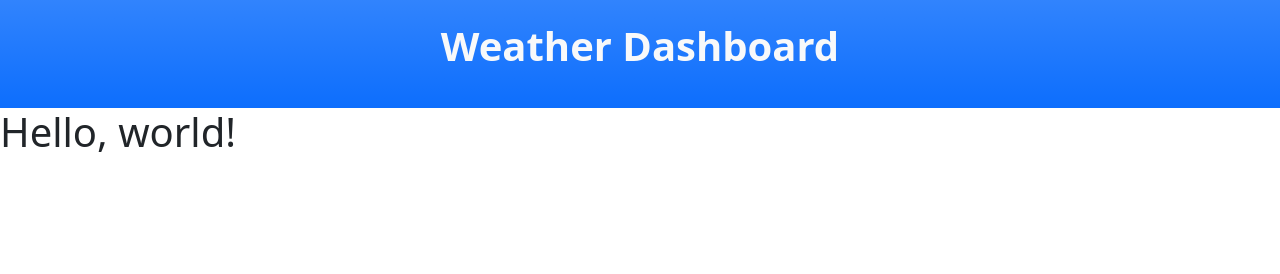
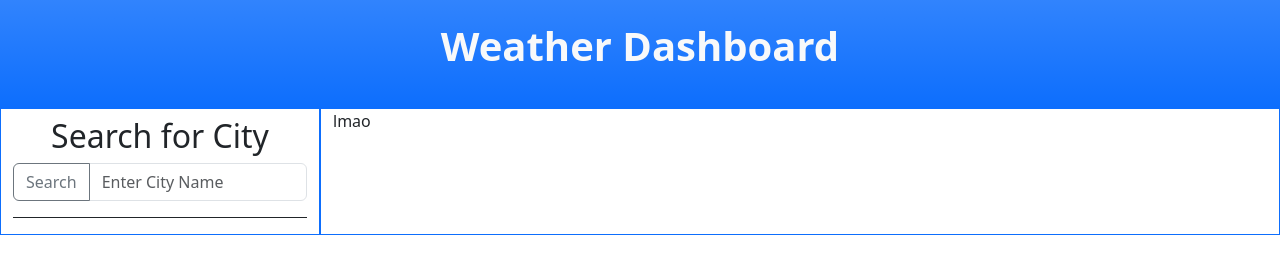
Before and after one commit to griff1nz/weather-dashboard, a plain HTML site: page index.html in a window 1280 px wide. Drawn offline with nearby package versions, Linux system fonts and the light colour scheme.

Commit message:
Did more stuff with frontend

```diff
--- a/index.html
+++ b/index.html
@@ -12,7 +12,20 @@
                 <p class="text-center fs-1 fw-bold text-light">Weather Dashboard</p>
             </div>
         </header>
-        <h1>Hello, world!</h1>
+        <div class="container-fluid justify-content-end">
+            <div class="row">
+                <div class="col-3 border border-primary pt-2" id="city-list">
+                    <h2 class="fs-2 text-center">Search for City</h2>
+                    <div class="input-group mb-3 border-bottom pb-3 border-dark">
+                        <button class="btn btn-outline-secondary" type="button" id="button-addon1">Search</button>
+                        <input type="text" class="form-control" placeholder="Enter City Name" aria-label="Example text with button addon" aria-describedby="button-addon1" id="city-search">
+                      </div>
+                 </div>
+                <div class="col-9 border border-primary">
+                    lmao
+                </div>
+             </div>
+        </div>
         <script src="https://cdn.jsdelivr.net/npm/bootstrap@5.3.2/dist/js/bootstrap.bundle.min.js" integrity="sha384-C6RzsynM9kWDrMNeT87bh95OGNyZPhcTNXj1NW7RuBCsyN/o0jlpcV8Qyq46cDfL" crossorigin="anonymous"></script>
       </body>
     </html>
```
